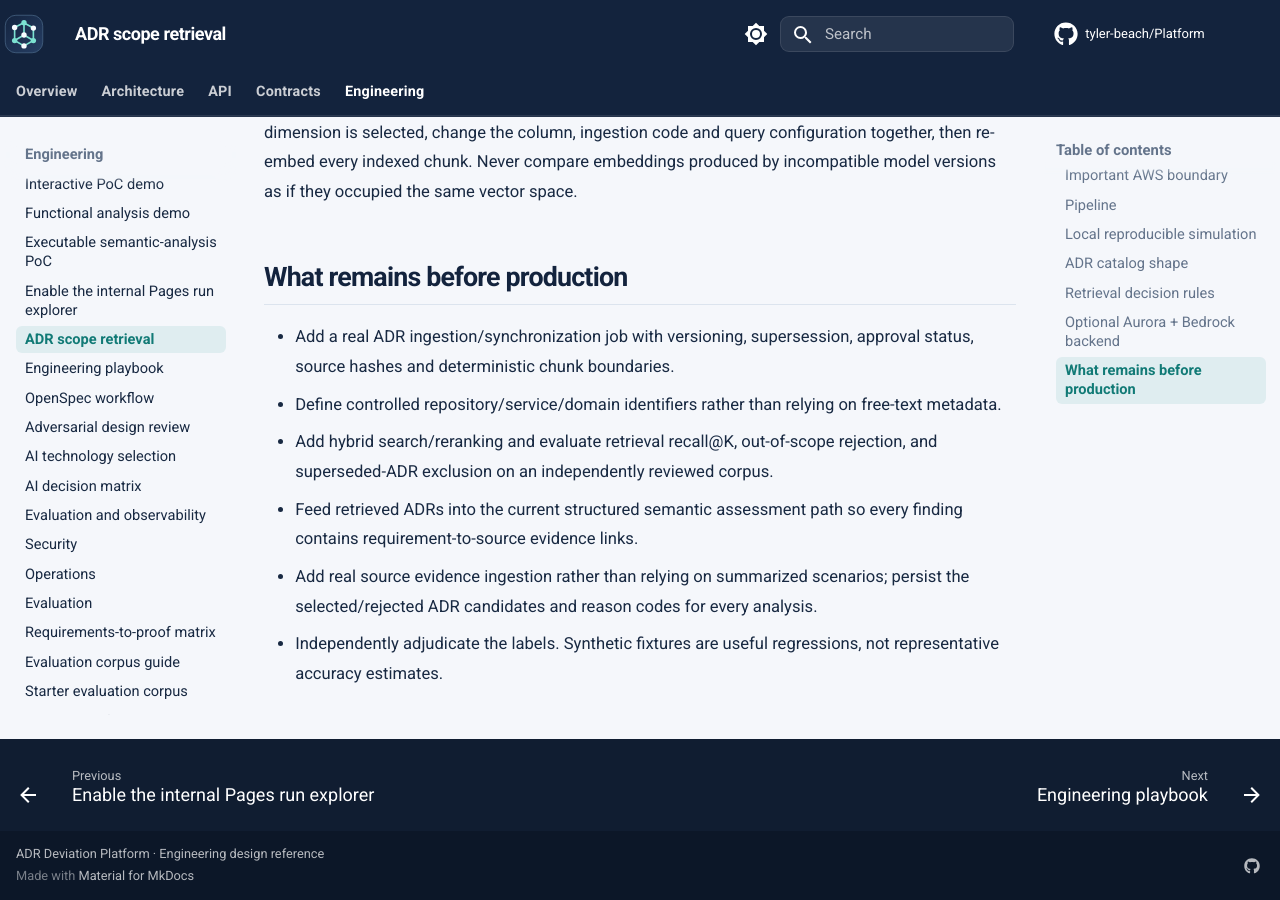
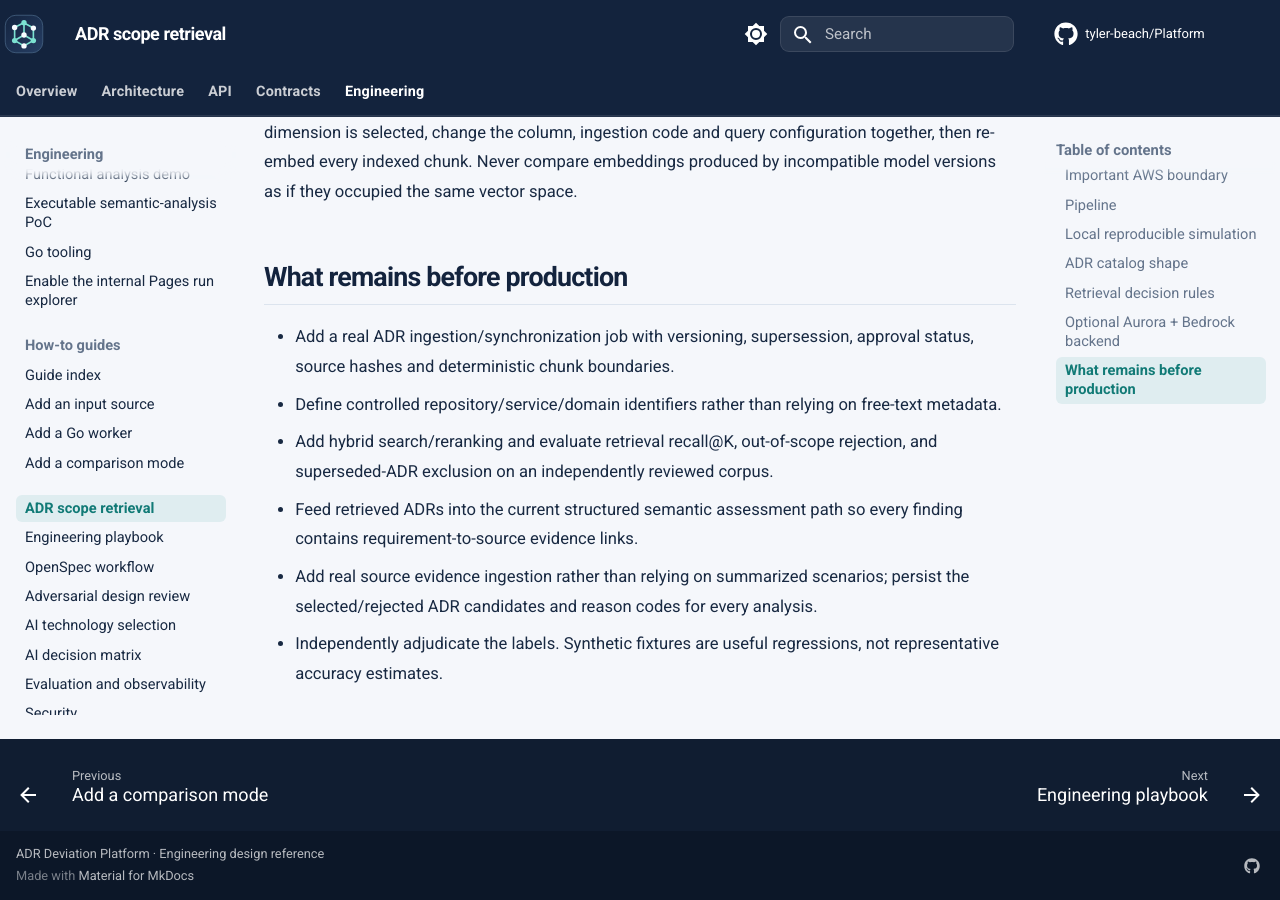
Before and after one commit to tyler-beach/Platform, an MkDocs documentation site: the page built from docs/ADR_SCOPE_RETRIEVAL.md, in a window 1280 px wide and 900 px high, scrolled down 6370 px. Built offline with MkDocs 1.6.1 and Material for MkDocs 9.7.7, drawn with Linux system fonts in a browser that asks for light colours; comment, search, counter and statistics services are not loaded.

```diff
--- a/mkdocs.yml
+++ b/mkdocs.yml
@@ -87,6 +87,7 @@ extra:
 nav:
   - Overview:
       - Platform overview: index.md
+      - Project brief: PROJECT_BRIEF.md
       - Getting started: getting-started.md
       - Roadmap: ROADMAP.md
       - Pre-implementation readiness: PRE_IMPLEMENTATION_READINESS.md
@@ -97,6 +98,8 @@ nav:
       - System architecture and workflows: system-architecture.md
       - Architecture overview: architecture-overview.md
       - Diagram catalog: diagrams/architecture.md
+      - Diagram sources: diagrams/README.md
+      - Diagram asset attribution: assets/aws-icons/README.md
       - RPC and Protobuf: RPC_AND_PROTOBUF.md
       - AI pipeline and token budgets: AI_PIPELINE.md
       - Functional core: FUNCTIONAL_CORE.md
@@ -114,7 +117,13 @@ nav:
       - Interactive PoC demo: demo/index.md
       - Functional analysis demo: functional-analysis-demo.md
       - Executable semantic-analysis PoC: EXECUTABLE_POC.md
+      - Go tooling: GO_TOOLING.md
       - Enable the internal Pages run explorer: how-to/enable-private-pages-demo.md
+      - How-to guides:
+          - Guide index: how-to/index.md
+          - Add an input source: how-to/add-input-source.md
+          - Add a Go worker: how-to/add-go-worker.md
+          - Add a comparison mode: how-to/add-comparison-mode.md
       - ADR scope retrieval: ADR_SCOPE_RETRIEVAL.md
       - Engineering playbook: ENGINEERING_PLAYBOOK.md
       - OpenSpec workflow: OPEN_SPEC_WORKFLOW.md
```
Also changed, not shown: README.md (+1 -1 lines), docs/index.md (+2 -2 lines).
